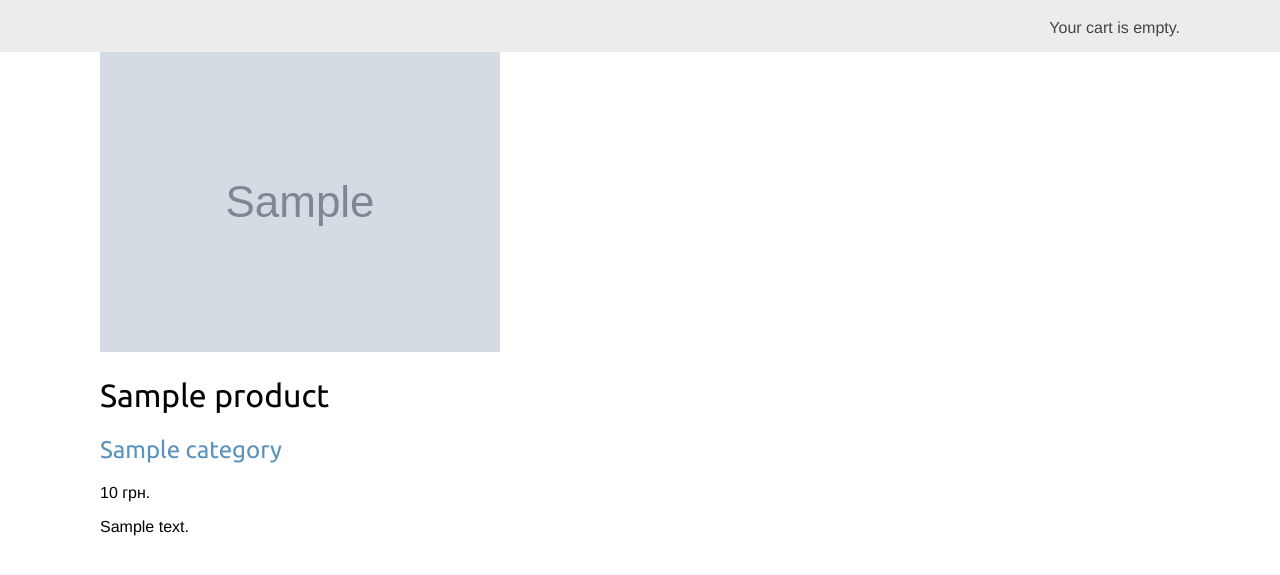
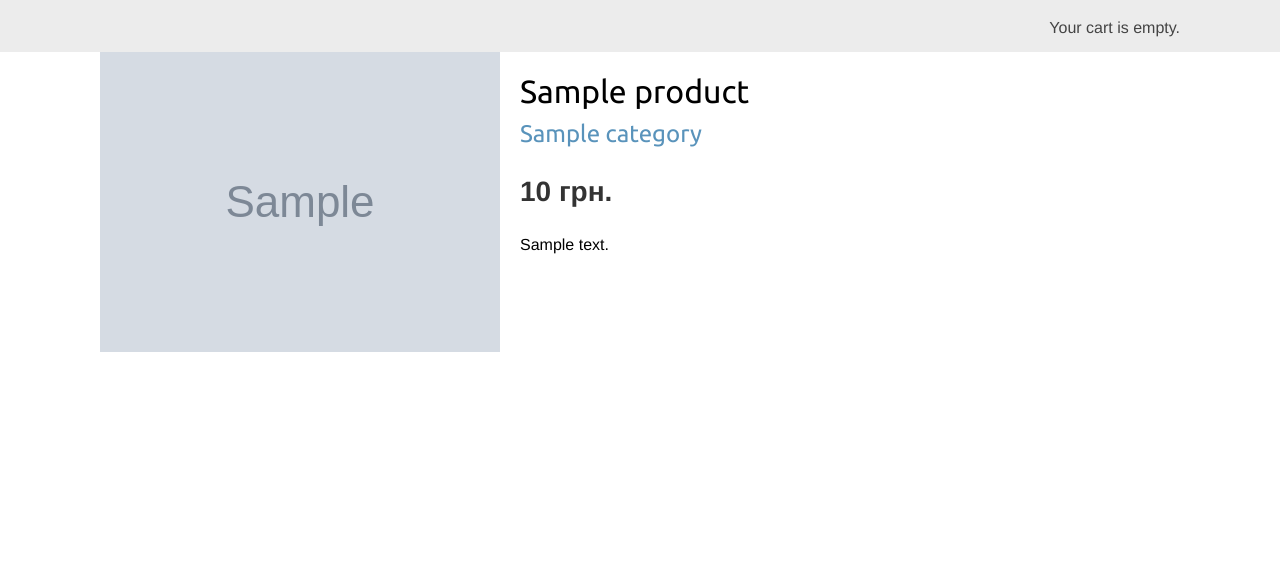
Before and after one commit to hruntov/electro_shop, a Django app: template myshop/shop/templates/shop/product/detail.html in a window 1280 px wide. Shown: the part 46-621 px from the top of the page. Run offline with Django 5.2, Linux system fonts and the light colour scheme; the template is opened without the code that fills it: most values are stand-ins (such as "Sample title", 1, 10 or a date in 2020); grey boxes marked "Sample" are stand-in pictures.

Commit message:
Move text of product detail to the right of the image

```diff
--- a/myshop/shop/static/css/base.css
+++ b/myshop/shop/static/css/base.css
@@ -198,7 +198,8 @@ ul.errorlist {
 }
 
 .product-detail {
-    text-align:justify;
+    display: flex;
+    align-items: flex-start;
 }
 
 .product-detail .price {
@@ -208,9 +209,11 @@ ul.errorlist {
 }
 
 .product-detail img {
-    width:40%;
-    float:left;
-    padding:0 20px 20px 0;
+    margin-right: 20px;
+}
+
+.product-info {
+    max-width: 600px;
 }
 
 .product-detail h1 {
--- a/myshop/shop/templates/shop/product/detail.html
+++ b/myshop/shop/templates/shop/product/detail.html
@@ -5,9 +5,9 @@
 {% endblock %}
 
 {% block content %}
-    <div class="produc-detail">
-        <img src="{% if product.image %}{{ product.image.url }}{% else %}
-        {% static 'img/no_image.png' %}{% endif %}">
+    <div class="product-detail">
+        <img src="{% if product.image %}{{ product.image.url }}{% else %}{% static 'img/no_image.png' %}{% endif %}">
+        <div class="product-info">
             <h1>{{ product.name }}</h1>
             <h2>
                 <a href="{{ product.category.get_absolute_url }}">{{ product.category }}</a>
@@ -15,4 +15,5 @@
             <p class="price">{{ product.price }} грн.</p>
             {{ product.description|linebreaks }}
         </div>
+    </div>
 {% endblock %}
```
Lines whose indentation alone changed are shown as unchanged.
